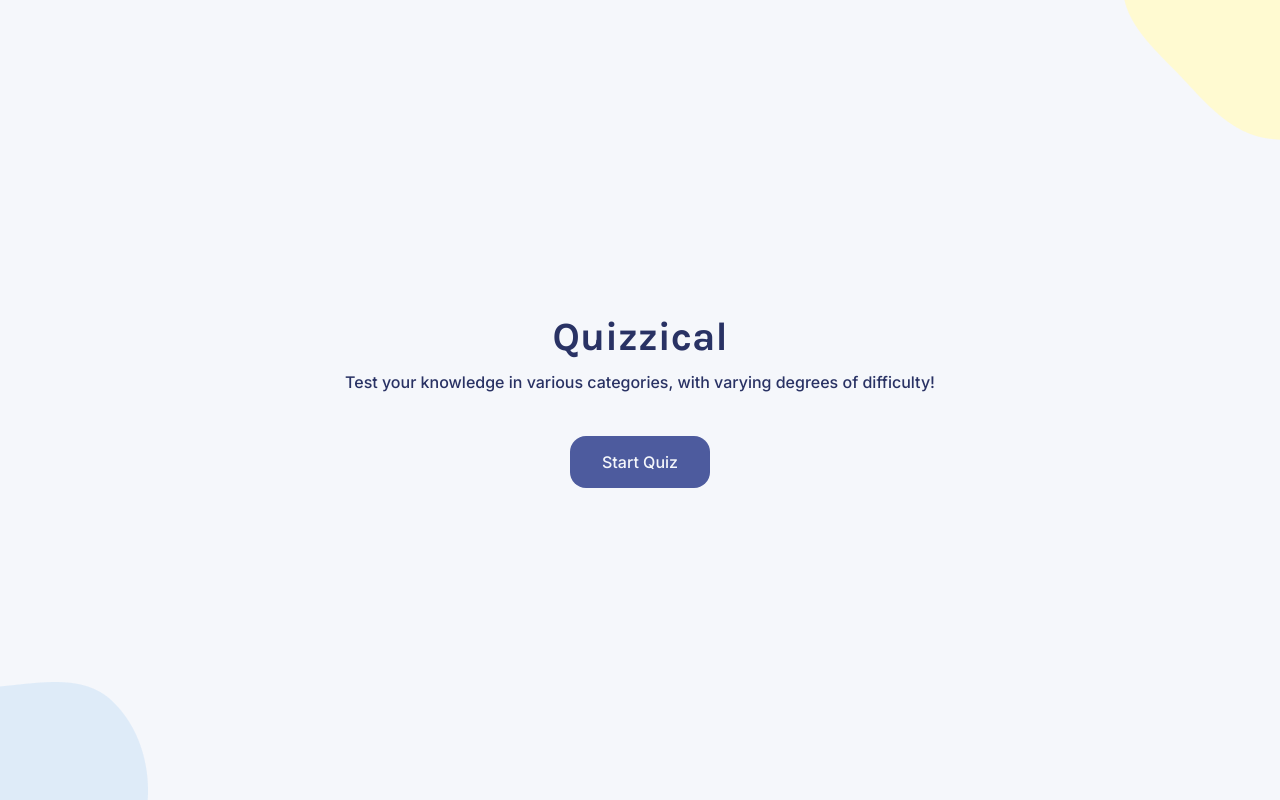
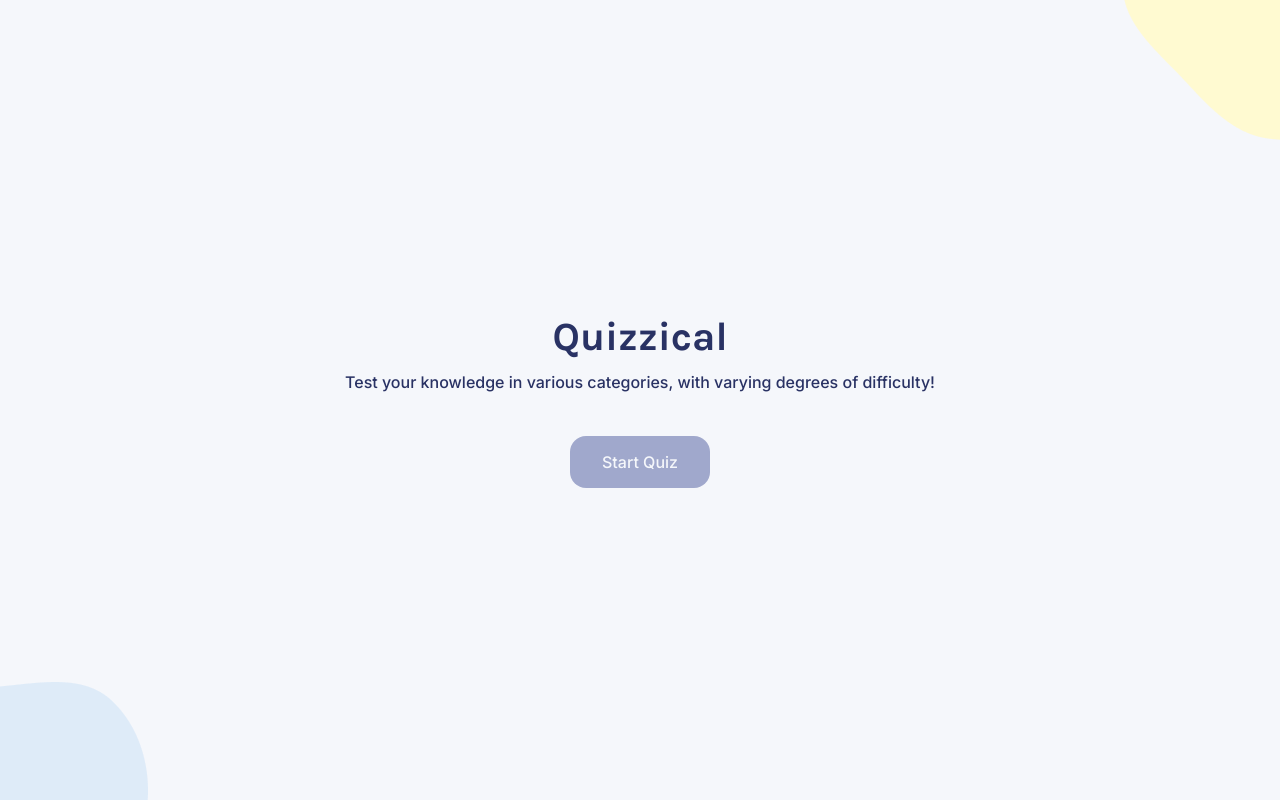
Before and after one commit to iamindika/quizzical, a React (Vite) app: page / in a window 1280 px wide. In both pictures the pointer is over the button "Start Quiz". Built offline with nearby package versions, Linux system fonts and the light colour scheme.

Commit message:
add hover and focus to intro btn

```diff
--- a/src/index.css
+++ b/src/index.css
@@ -34,6 +34,12 @@ body {
   color: #F5F7FB;
 }
 
+.intro-btn:focus,
+.intro-btn:hover {
+  cursor: pointer;
+  opacity: 0.5;
+}
+
 /* Reusable Styles */
 .container {
   width: 75%;
```
